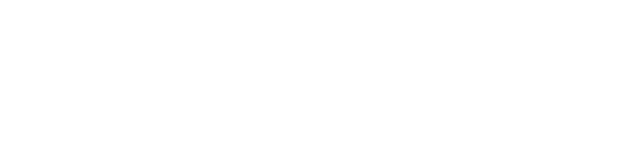
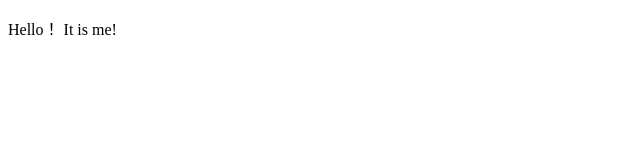
Before and after one commit to DavisQin/CSC_317_Assignment_00, a plain HTML site: page index.html in a window 1280 px wide. Shown: the whole page, without its empty margins (0-640 px from the left). Drawn offline with Linux system fonts and the light colour scheme.

Commit message:
Add greeting paragraph to index.html

```diff
--- a/index.html
+++ b/index.html
@@ -8,7 +8,8 @@
 </head>
 
 <body>
-
+<p>Hello！ It is me!
+</p>
 </body>
 
 </html>
```
